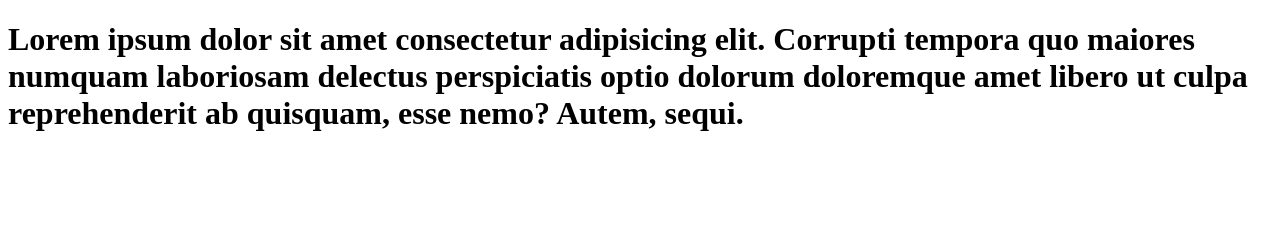
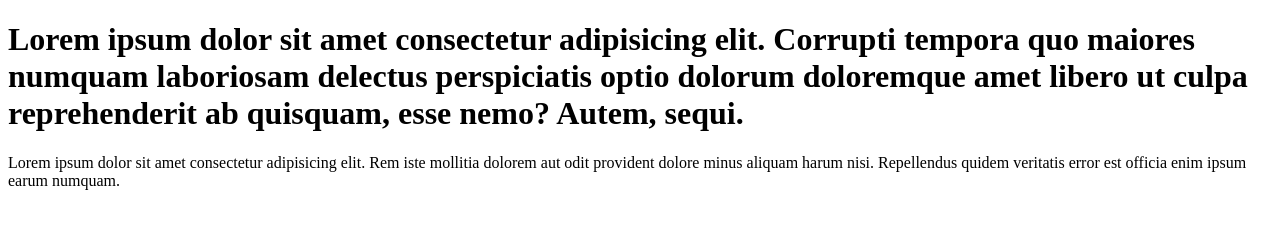
Before and after one commit to fotimaxon007/github, a plain HTML site: page index.html in a window 1280 px wide. Drawn offline with Linux system fonts and the light colour scheme.

Commit message:
index.html faylga p tegi qo'shildi

```diff
--- a/index.html
+++ b/index.html
@@ -7,5 +7,7 @@
 </head>
 <body>
     <h1>Lorem ipsum dolor sit amet consectetur adipisicing elit. Corrupti tempora quo maiores numquam laboriosam delectus perspiciatis optio dolorum doloremque amet libero ut culpa reprehenderit ab quisquam, esse nemo? Autem, sequi.</h1>
+
+    <p>Lorem ipsum dolor sit amet consectetur adipisicing elit. Rem iste mollitia dolorem aut odit provident dolore minus aliquam harum nisi. Repellendus quidem veritatis error est officia enim ipsum earum numquam.</p>
 </body>
 </html>
```
